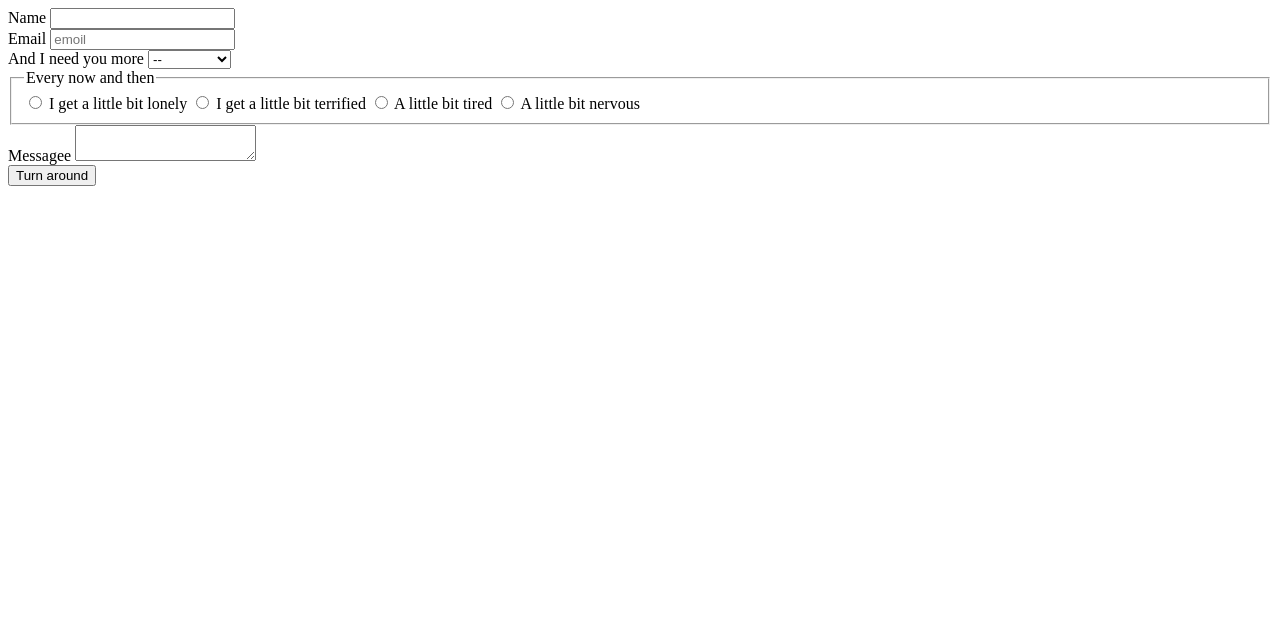
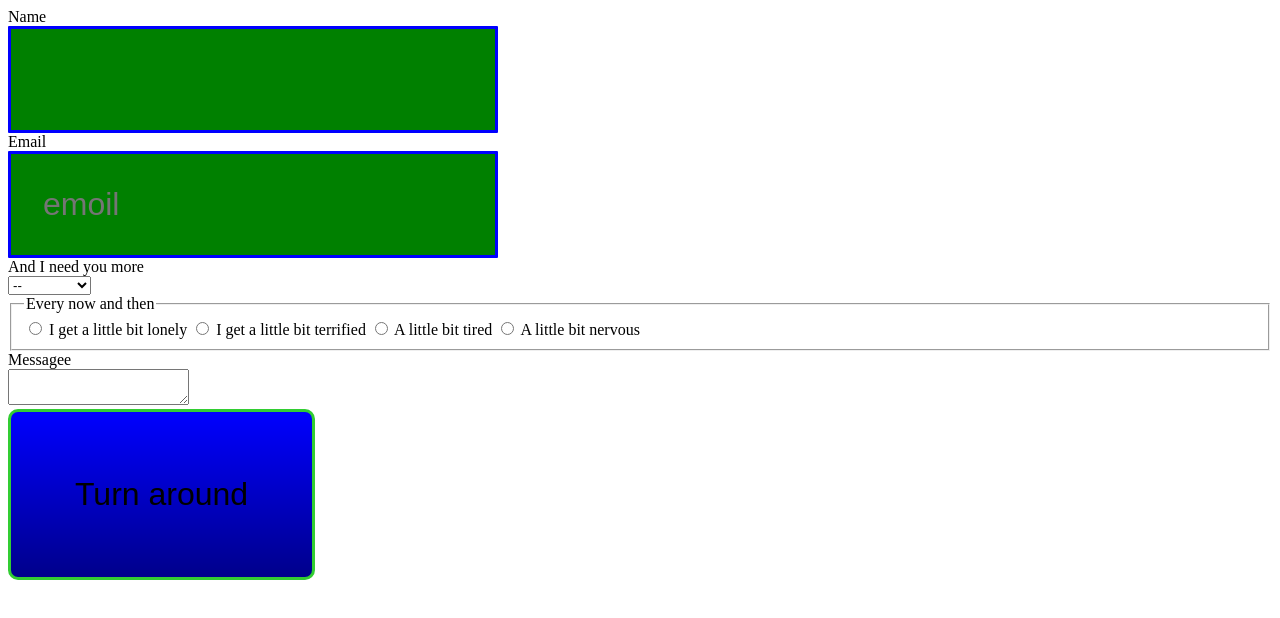
Before and after one commit to refkoer/formsdemo, a plain HTML site: page index.html in a window 1280 px wide. Drawn offline with Linux system fonts and the light colour scheme; files that its build step writes are made by us from their sources.

```diff
--- /dev/null
+++ b/css/main.css
@@ -0,0 +1,34 @@
+html {
+  box-sizing: border-box;
+}
+
+*, *::before, *::after {
+  box-sizing: inherit;
+}
+
+label{
+	display: block;
+	cursor: pointer;
+}
+
+input + label{
+	display: inline;
+}
+
+input{
+	border: 3px solid blue;
+	background-color: green;
+	border-radius: 1px;
+	font-size: 2rem;
+	padding: 1em;
+
+}
+
+button{
+	border: 3px solid limegreen;
+	background-image: linear-gradient(blue, darkblue);
+	font-size: 2rem;
+	padding: 2em;
+	border-radius: 10px;
+	cursor: pointer;
+}
--- a/index.html
+++ b/index.html
@@ -16,7 +16,7 @@
 
 	<div>
 		<label for="email">Email</label>
-		<input id="email" type="email" name="email" required placeholder="emoil">
+		<input id="email" type="email" name="_replyto" required placeholder="emoil">
 	</div>
 
 	<div>
@@ -54,7 +54,6 @@
 
 	<input type="hidden" name="_next" value="https://refkoer.github.io/formsdemo/thanks.html">
 
-
 </form>
 
 </body>
```
Also changed, not shown: main.css (deleted).
